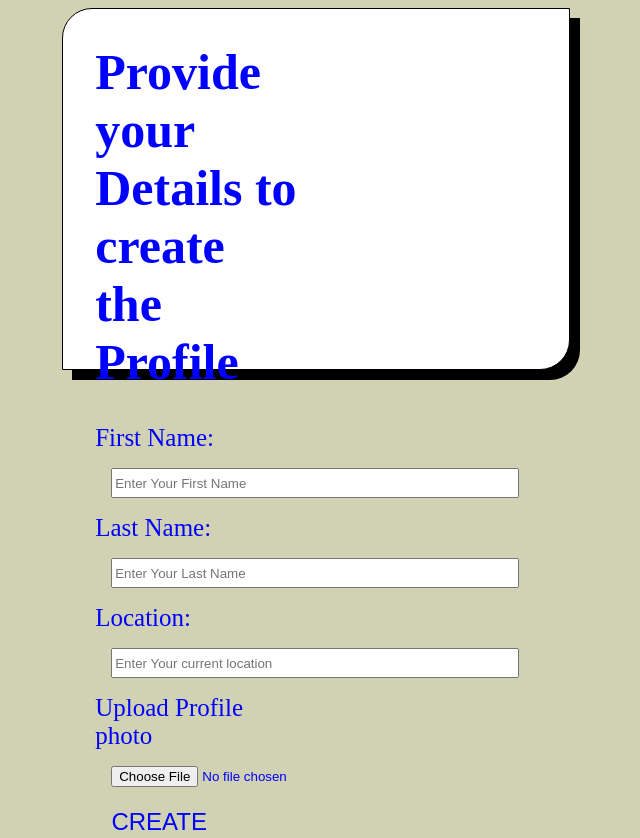
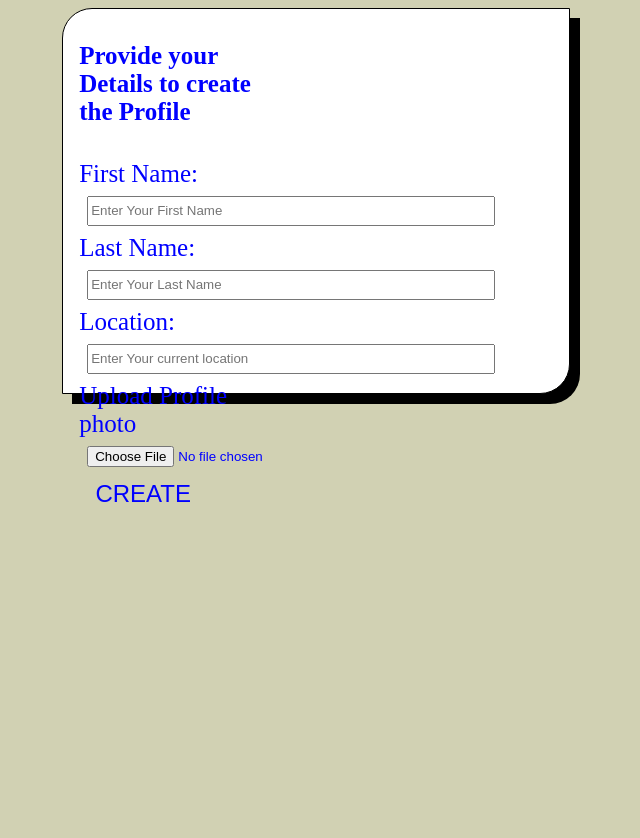
Before and after one commit to denisdelaki/liker-, a plain HTML site: page index.html in a window 1280 px wide. Shown: the whole page, without its empty margins (324-964 px from the left). After the commit the page ends 800 px from the top, so only its background shows below. Drawn offline with Linux system fonts and the light colour scheme; no server answers.

Commit message:
modified the margins of the profile form

```diff
--- a/assets/css/styles.css
+++ b/assets/css/styles.css
@@ -3,7 +3,7 @@ body{
     background: rgb(209, 209, 179);
 }
 #profileCard{
-    height: 45vh ;
+    height: 48vh ;
     width: 40%;
     border: 1px solid black;
     margin: auto;
@@ -15,12 +15,12 @@ body{
 #profileForm{
     height: 40vh;
     width: 40%;
-    margin: 2rem;
+    margin: 1rem;
     color: blue;
     font-size: 25px;
 }
 #profileForm input{
-    margin: 1rem;
+    margin: 0.5rem;
     width: 25rem;
     height: 1.5rem;
 
--- a/index.html
+++ b/index.html
@@ -11,7 +11,7 @@
     <div id="profileCard">
         <!--create profile-->
         <form id="profileForm">
-            <h1>Provide your Details to create the Profile</h1>
+            <h4>Provide your Details to create the Profile</h4>
             <label for="fName">First Name:</label><input type="text" name="fName" placeholder="Enter Your First Name "> <br>
             <label for="lName">Last Name:</label><input type="text" name="lName" placeholder="Enter Your Last Name"> <br>
             <label for="location">Location:</label><input type="text" name="location" placeholder="Enter Your current location"> <br>
```
